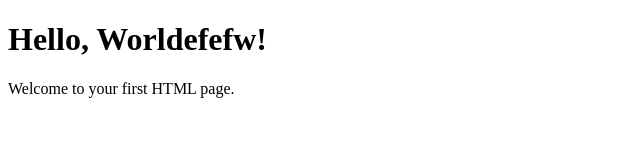
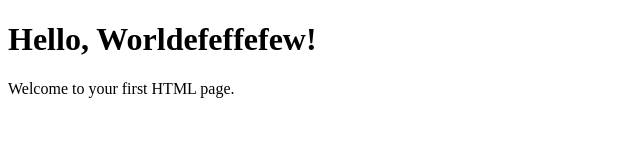
Before and after one commit to rowlie/novtest, a plain HTML site: page index.html in a window 1280 px wide. Shown: the whole page, without its empty margins (0-640 px from the left). Drawn offline with Linux system fonts and the light colour scheme.

Commit message:
Update index.html

```diff
--- a/index.html
+++ b/index.html
@@ -5,7 +5,7 @@
     <title>Hello World</title>
 </head>
 <body>
-    <h1>Hello, Worldefefw!</h1>
+    <h1>Hello, Worldefeffefew!</h1>
     <p>Welcome to your first HTML page.</p>
 </body>
 </html>
```
